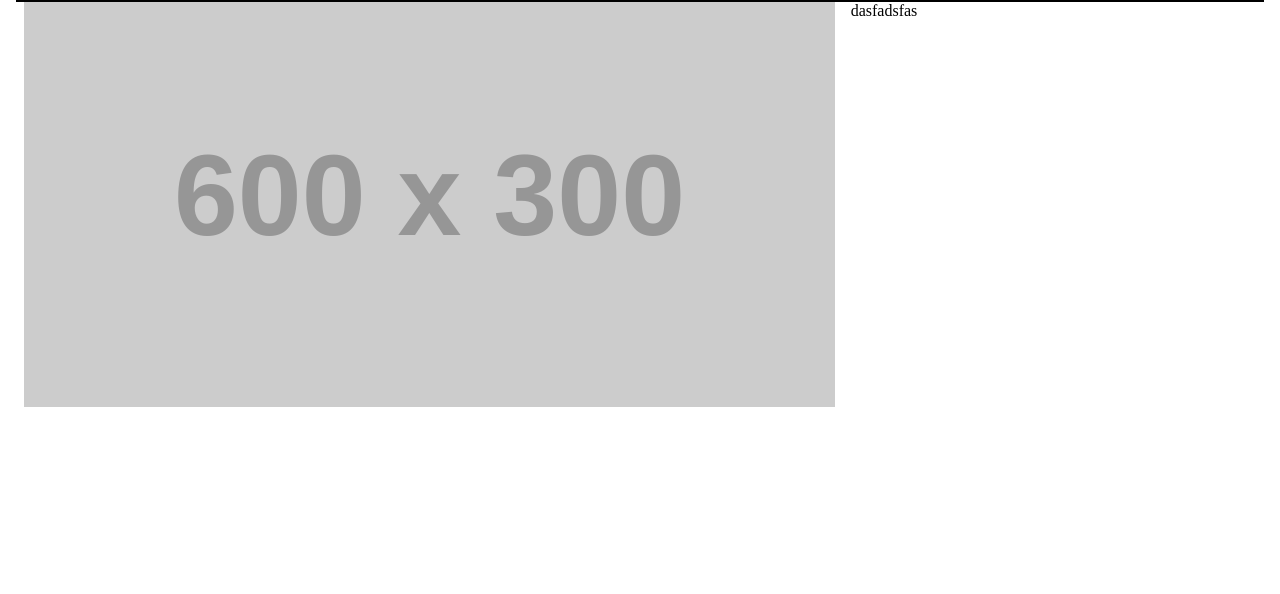
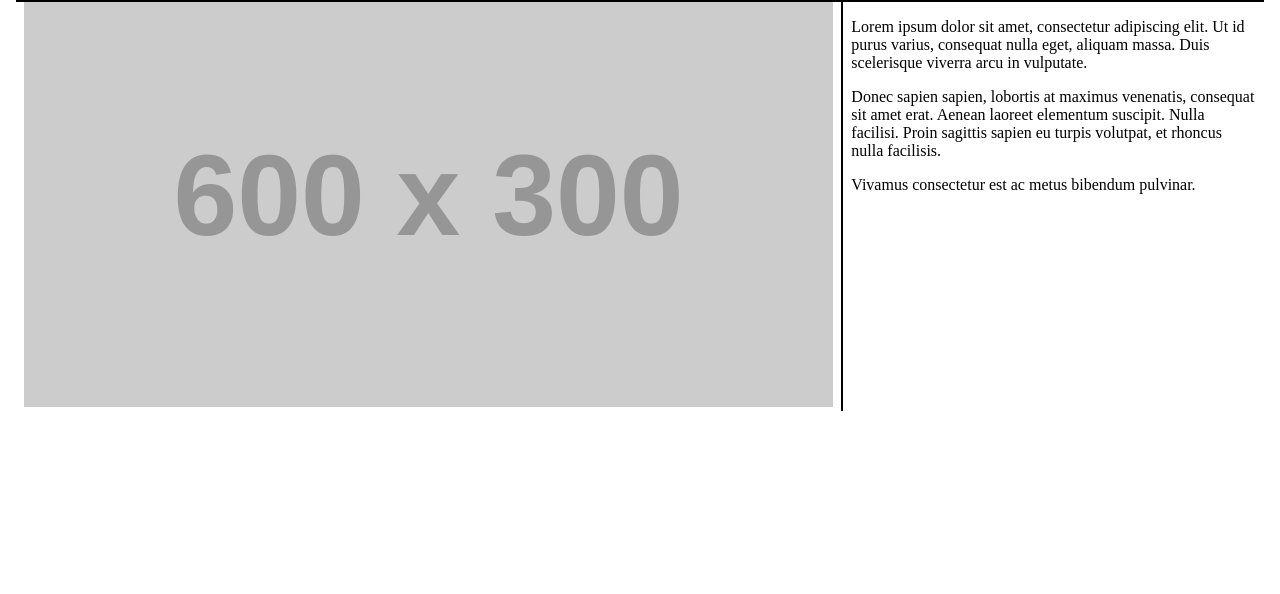
Before and after one commit to jrdnthedev/my_site, a website: page index.html in a window 1280 px wide. Shown: the part 206-800 px from the top of the page. Drawn offline with Linux system fonts and the light colour scheme; placeholder pictures from the web are drawn by us.

Commit message:
small updates

```diff
--- a/index.html
+++ b/index.html
@@ -25,7 +25,14 @@
           <img src="https://via.placeholder.com/600x300" alt="placeholder image">
         </main>
         <aside>
-          dasfadsfas
+          <p>Lorem ipsum dolor sit amet, consectetur adipiscing elit.
+            Ut id purus varius, consequat nulla eget, aliquam massa.
+            Duis scelerisque viverra arcu in vulputate. </p>
+          <p>Donec sapien sapien, lobortis at maximus venenatis,
+              consequat sit amet erat. Aenean laoreet elementum suscipit.
+              Nulla facilisi. Proin sagittis sapien eu turpis volutpat,
+              et rhoncus nulla facilisis.</p>
+          <p>Vivamus consectetur est ac metus bibendum pulvinar.</p>
         </aside>
       </div>
 
--- a/scss/_variables.scss
+++ b/scss/_variables.scss
@@ -1,5 +1,6 @@
 $alternate: #c0392b;
 $off-white: #ecf0f1;
+$primary: #000;
 
 h1 {
     font-size: 2.5rem;
--- a/scss/main.scss
+++ b/scss/main.scss
@@ -26,5 +26,6 @@ body {
     aside {
         padding: 0 .5rem;
         flex: 1;
+        border-left: 0.15rem solid $primary;
     }
 }
```
Also changed, not shown: css/main.css.
